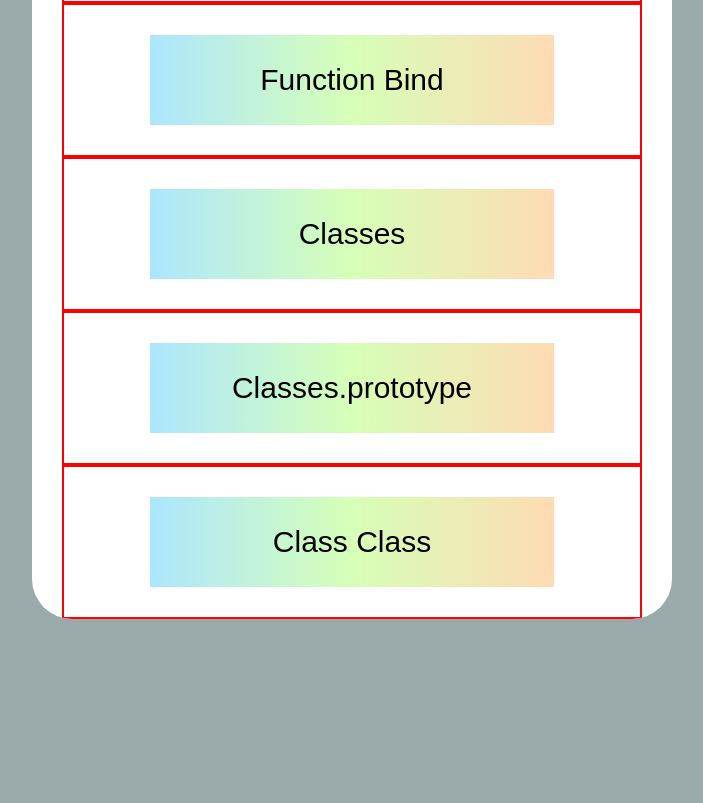
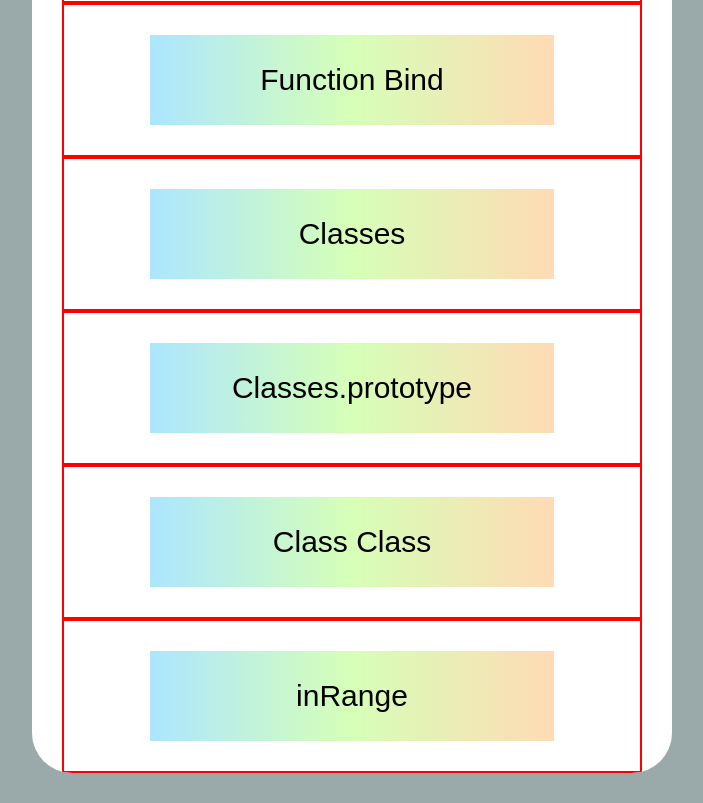
Before and after one commit to mitskevich-paul/js-hw, a plain HTML site: page index.html in a window 1280 px wide. Shown: the part 1356-2159 px from the top of the page, without its empty margins (296-999 px from the left). Before the commit the page ends 2005 px from the top, so only its background shows below. Drawn offline with Linux system fonts and the light colour scheme.

Commit message:
Update index.html

```diff
--- a/index.html
+++ b/index.html
@@ -44,6 +44,9 @@
             <div class="work">
                 <button id="eleventh">Class Class</button>
             </div>
+            <div class="work">
+                <button id="twelfth">inRange</button>
+            </div>
             </div>
         </div>
     <script src="./scripts/scripts.js"></script>
```
